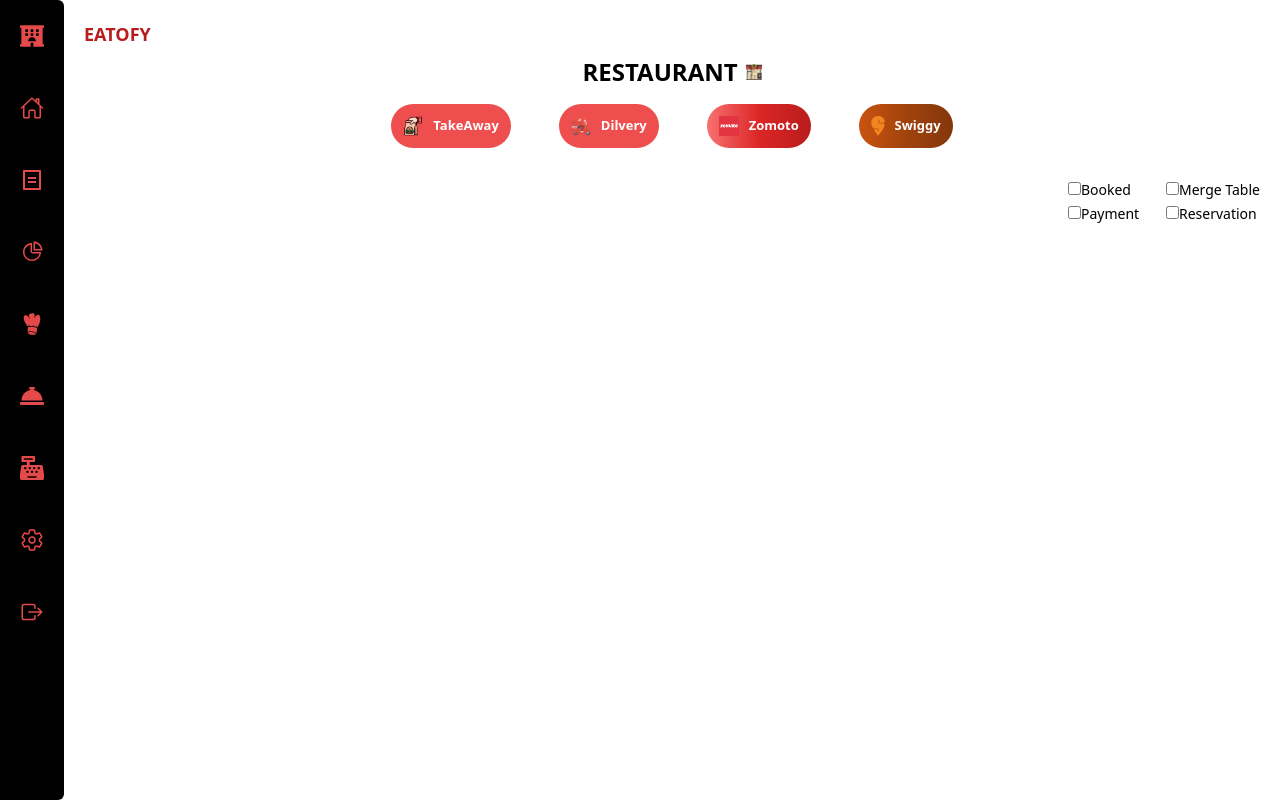
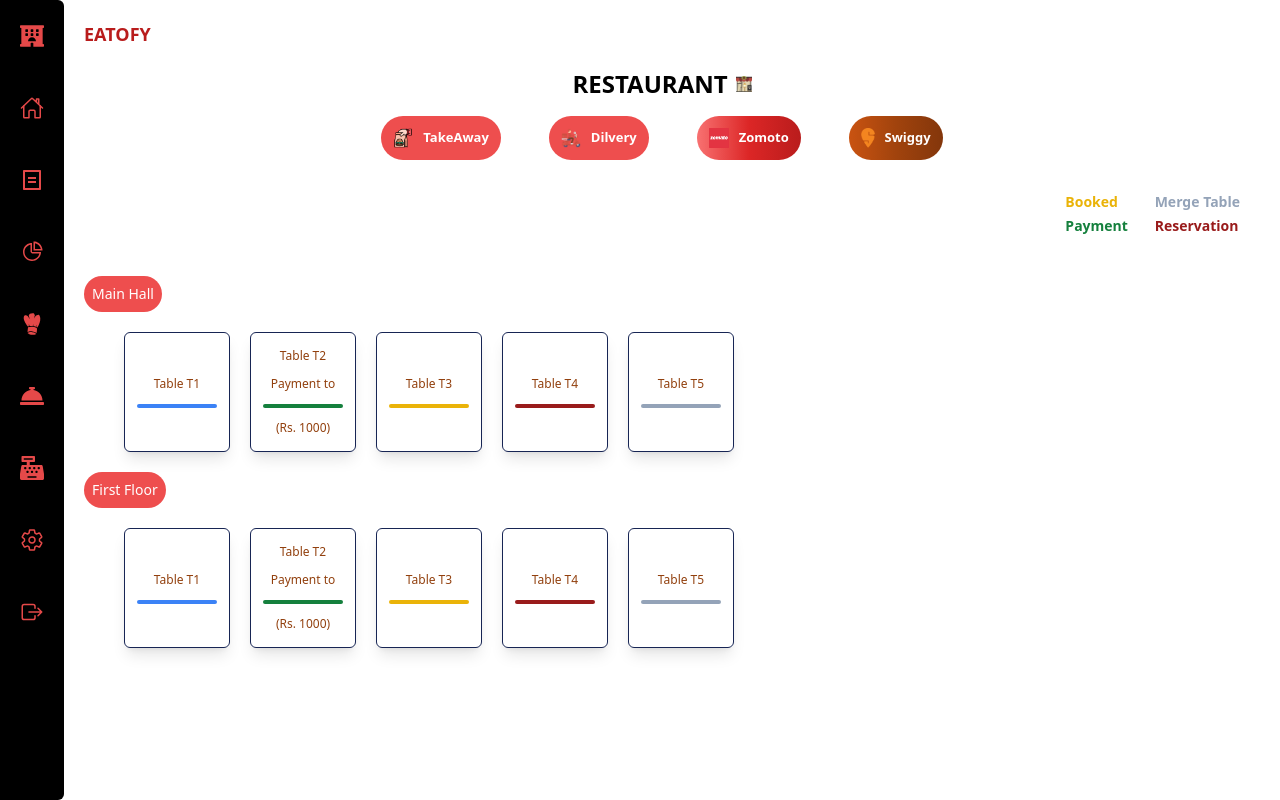
Before and after one commit to saga-r-code/Layout, a React (Create React App) app: page / in a window 1280 px wide. Built offline with nearby package versions, Linux system fonts and the light colour scheme.

Commit message:
upadate and navbar fixing

```diff
--- a/package.json
+++ b/package.json
@@ -9,6 +9,7 @@
     "react": "^18.3.1",
     "react-dom": "^18.3.1",
     "react-icons": "^5.2.1",
+    "react-router-dom": "^6.24.0",
     "react-scripts": "5.0.1",
     "web-vitals": "^2.1.4"
   },
--- a/src/App.js
+++ b/src/App.js
@@ -4,7 +4,7 @@
 
 function App() {
   return (
-   <div className='flex '>
+   <div className='md:flex '>
    <Navbar />
     <Restaurant />
    </div>
--- a/src/Components/Navbar.js
+++ b/src/Components/Navbar.js
@@ -1,4 +1,4 @@
-import React from "react";
+import React, { useState } from "react";
 import { FaHotel } from "react-icons/fa";
 import { IoHomeOutline } from "react-icons/io5";
 import { RiBillLine } from "react-icons/ri";
@@ -8,23 +8,35 @@
 import { FaCashRegister } from 'react-icons/fa';
 import { IoSettingsOutline } from "react-icons/io5";
 import { IoExitOutline } from "react-icons/io5";
+import { MdOutlineMenu } from "react-icons/md";
+import { IoMdClose } from "react-icons/io";
+
 
 const Navbar = () => {
+  const [showNavbar, setShowNavbar] = useState(false);
+
+  const toggleNavbar = () => {
+    setShowNavbar(!showNavbar)
+  };
+
   return (
     <div>
-      <nav>
-        <ul className="flex flex-col items-center gap-6 xl:gap-10 px-4 py-5 bg-black max-w-16 h-screen rounded-e-md">
-          <li><a href="/"><FaHotel  className="text-[#E54949] h-6 w-6  lg:h-7 hover:text-white"/></a></li>
-          <li><a href="/"><IoHomeOutline  className="text-[#E54949] h-6 w-6  lg:h-7 hover:text-white" /></a></li>
-          <li><a href="/"><RiBillLine  className="text-[#E54949] h-6 w-6  lg:h-7 hover:text-white" /></a></li>
-          <li><a href="/"><VscPieChart  className="text-[#E54949] h-6 w-6  lg:h-7 hover:text-white" /></a></li>
-          <li><a href="/"><GiChefToque  className="text-[#E54949] h-6 w-6  lg:h-7 hover:text-white" /></a></li>
-          <li><a href="/"><FaConciergeBell  className="text-[#E54949] h-6 w-6  lg:h-7  hover:text-white" /></a></li>
-          <li><a href="/"><FaCashRegister  className="text-[#E54949] h-6 w-6  lg:h-7  hover:text-white" /></a></li>
-          <li><a href="/"><IoSettingsOutline  className="text-[#E54949] h-6 w-6  lg:h-7  hover:text-white" /></a></li>
-          <li><a href="/"><IoExitOutline  className="text-[#E54949] h-6 w-6  lg:h-7  hover:text-white" /></a></li>
+      <div ><MdOutlineMenu onClick={toggleNavbar} className="text-[#E54949] h-7 w-7 m-2"/></div>
+      <nav className={`fixed left-0 top-0 h-screen md:flex md:flex-col items-center gap-6 xl:gap-10 px-4 py-5 bg-black rounded-e-md ${showNavbar ? 'block' : 'hidden '}`}>
+        <ul className="flex flex-col items-center gap-6 xl:gap-10">
+          <li className="md:hidden"><IoMdClose className="text-[#E54949] h-6 w-6 lg:h-7" onClick={toggleNavbar}/></li>
+          <li><a><FaHotel className="text-[#E54949] h-6 w-6 lg:h-7 hover:text-white"/></a></li>
+          <li><a><IoHomeOutline className="text-[#E54949] h-6 w-6 lg:h-7 hover:text-white" /></a></li>
+          <li><a><RiBillLine className="text-[#E54949] h-6 w-6 lg:h-7 hover:text-white" /></a></li>
+          <li><a><VscPieChart className="text-[#E54949] h-6 w-6 lg:h-7 hover:text-white" /></a></li>
+          <li><a><GiChefToque className="text-[#E54949] h-6 w-6 lg:h-7 hover:text-white" /></a></li>
+          <li><a><FaConciergeBell className="text-[#E54949] h-6 w-6 lg:h-7 hover:text-white" /></a></li>
+          <li><a><FaCashRegister className="text-[#E54949] h-6 w-6 lg:h-7 hover:text-white" /></a></li>
+          <li><a><IoSettingsOutline className="text-[#E54949] h-6 w-6 lg:h-7 hover:text-white" /></a></li>
+          <li><a><IoExitOutline className="text-[#E54949] h-6 w-6 lg:h-7 hover:text-white" /></a></li>
         </ul>
       </nav>
+
     </div>
   );
 };
--- a/src/Components/Restaurant.js
+++ b/src/Components/Restaurant.js
@@ -6,13 +6,11 @@
 import Zomoto from '../Assets/Zomato.png'
 
 const Restaurant = () => {
-  const categoryhandler = () =>{
-    alert("Changes Remaining")
-  }
+
   return (
-    < div className=" w-full h-screen  p-3  lg:p-5 ">
+    < div className="p-5 w-full h-screen md:px-10 py-2 md:py-5 overflow-auto">
       <div className='heading'>
-      <h4 className="text-red-700 text-sm xl:text-lg font-semibold ">EATOFY</h4>
+      <h4 className="text-red-700 text-sm xl:text-lg font-semibold mx-10 mb-5 md:mx-0 ">EATOFY</h4>
       <div className='flex justify-center items-center gap-2 mt-2 lg:mt-2'>
       <h1 className="text-lg lg:text-xl xl:text-2xl font-semibold ">RESTAURANT</h1>
       <img src={Hotel} alt='hotel' className='h-4 inline-block '  />
@@ -21,20 +19,97 @@
 
       <div className='order mt-4 '>
         <ul className='flex flex-wrap sm:gap-x-12 gap-x-4 gap-y-5 justify-center items-center'>
-          <li className='p-3 rounded-full'><img src={courier} alt='courier' className='h-5'/>TakeAway</li>
-          <li className='p-3 rounded-full'><img src={delivery} alt='delivery' className='h-5' />Dilvery</li>
-          <li className='p-3 bg-gradient-to-r from-red-400 via-red-600 to-red-700 rounded-full z-10'><img src={Zomoto} alt='Zomoto' className='h-5' />Zomoto</li>
-          <li className='p-3 bg-gradient-to-r from-[#c95311] via-[#A1430D] to-[#83360B] rounded-full'><img src={Swiggy} alt='Swiggy'className='h-5' />Swiggy</li>
+          <li className='p-2 sm:p-3 rounded-full'><img src={courier} alt='courier' className='h-4 md:h-5'/>TakeAway</li>
+          <li className='p-2 sm:p-3 rounded-full'><img src={delivery} alt='delivery' className='h-4 md:h-5' />Dilvery</li>
+          <li className='p-2 sm:p-3 bg-gradient-to-r from-red-400 via-red-600 to-red-700 rounded-full '><img src={Zomoto} alt='Zomoto' className='h-4 md:h-5' />Zomoto</li>
+          <li className='p-2 sm:p-3 bg-gradient-to-r from-[#c95311] via-[#A1430D] to-[#83360B] rounded-full'><img src={Swiggy} alt='Swiggy'className='h-4 md:h-5' />Swiggy</li>
         </ul>
       </div>
 
     <div className="table-category mt-8 flex justify-end">
-      <ul className='grid grid-cols-2 justify-center items-center gap-1 flex-wrap text-sm '>
-        <div><li><input type='checkbox' onChange={categoryhandler} />Booked</li></div>
-        <div><li><input type='checkbox' onChange={categoryhandler}/>Merge Table</li></div>
-        <div><li><input type='checkbox' onChange={categoryhandler} />Payment</li></div>
-        <div><li><input type='checkbox' onChange={categoryhandler} />Reservation</li></div>
+      <ul className='grid grid-cols-2 justify-center items-center gap-1 flex-wrap text-sm font-semibold'>
+        <li className='text-yellow-500'>Booked</li>
+        <li className='text-slate-400'>Merge Table</li>
+        <li className='text-green-700'>Payment</li>
+        <li className='text-red-800'>Reservation</li>
       </ul>
+    </div>
+
+    <div className="floor flex justify-center flex-col gap-5 mt-10">
+      <div className='main-hall  flex flex-col justify-center items-start'>
+      <h1 className='py-1 px-2 sm:p-2 rounded-full w-fit text-sm text-white'>Main Hall</h1>
+      <div className="cards flex justify-center items-center flex-wrap gap-5 mt-5 text-amber-800 font-medium float-left lg:mx-10">
+
+        <div className="card-1 border border-blue-950 p-1 md:p-3 rounded-md shadow-lg flex flex-col gap-3 justify-center items-center text-xs h-[8em] md:h-[10em]">
+        <p>Table T1</p>
+        <p className="h-[2px] md:h-1 bg-blue-500 rounded-lg w-20"></p>
+        </div>
+
+        <div className="card-2 border border-blue-950 p-1 md:p-3 rounded-md shadow-lg flex flex-col gap-3 justify-center items-center text-xs h-[8em] md:h-[10em]">
+        <p>Table T2</p>
+        <p>Payment to</p>
+        <p className="h-1 bg-green-700 rounded-lg w-20"></p>
+        <p>(Rs. 1000)</p>
+        </div>
+
+        <div className="card-3 border border-blue-950 p-1 md:p-3 rounded-md shadow-lg flex flex-col gap-3 justify-center items-center text-xs h-[8em] md:h-[10em]">
+        <p>Table T3</p>
+        <p className="h-[2px] md:h-1 bg-yellow-500 rounded-lg w-20"></p>
+        </div>
+
+        <div className="card-4 border border-blue-950 p-1 md:p-3 rounded-md shadow-lg flex flex-col gap-3 justify-center items-center text-xs h-[8em] md:h-[10em]">
+        <p>Table T4</p>
+        <p className="h-[2px] md:h-1 bg-red-800 rounded-lg w-20"></p>
+
+        </div>
+
+        <div className="card-4 border border-blue-950 p-1 md:p-3 rounded-md shadow-lg flex flex-col gap-3 justify-center items-center text-xs  h-[8em] md:h-[10em]">
+        <p>Table T5</p>
+        <p className="h-[2px] md:h-1 bg-slate-400 rounded-lg w-20"></p>
+        </div>
+
+      </div>
+
+      </div>
+      {/* Main-hall closing */}
+
+      <div className="first-floor flex flex-col justify-center items-start ">
+      <h1 className='py-1 px-2 sm:p-2 rounded-full w-fit text-sm text-white'>First Floor</h1>
+      <div className="cards flex justify-center items-center flex-wrap gap-5 mt-5 text-amber-800 font-medium float-left lg:mx-10">
+
+        <div className="card-1 border border-blue-950 p-1 md:p-3 rounded-md shadow-lg flex flex-col gap-3 justify-center items-center text-xs h-[8em] md:h-[10em]">
+        <p>Table T1</p>
+        <p className="h-[2px] md:h-1 bg-blue-500 rounded-lg w-20"></p>
+        </div>
+
+        <div className="card-2 border border-blue-950 p-1 md:p-3 rounded-md shadow-lg flex flex-col gap-3 justify-center items-center text-xs h-[8em] md:h-[10em]">
+        <p>Table T2</p>
+        <p>Payment to</p>
+        <p className="h-1 bg-green-700 rounded-lg w-20"></p>
+        <p>(Rs. 1000)</p>
+        </div>
+
+        <div className="card-3 border border-blue-950 p-1 md:p-3 rounded-md shadow-lg flex flex-col gap-3 justify-center items-center text-xs h-[8em] md:h-[10em]">
+        <p>Table T3</p>
+        <p className="h-[2px] md:h-1 bg-yellow-500 rounded-lg w-20"></p>
+        </div>
+
+        <div className="card-4 border border-blue-950 p-1 md:p-3 rounded-md shadow-lg flex flex-col gap-3 justify-center items-center text-xs h-[8em] md:h-[10em]">
+        <p>Table T4</p>
+        <p className="h-[2px] md:h-1 bg-red-800 rounded-lg w-20"></p>
+        </div>
+
+        <div className="card-4 border border-blue-950 p-1 md:p-3 rounded-md shadow-lg flex flex-col gap-3 justify-center items-center text-xs  h-[8em] md:h-[10em]">
+        <p>Table T5</p>
+        <p className="h-[2px] md:h-1 bg-slate-400 rounded-lg w-20"></p>
+        </div>
+
+
+      </div>
+
+      </div>
+      {/* First floor closing */}
+
     </div>
 
     </div>
--- a/src/index.css
+++ b/src/index.css
@@ -28,3 +28,7 @@
     gap: 10px;
     font-weight:bolder;
 }
+
+.floor h1{
+    background-color: #EE4E4E;
+}
```
Also changed, not shown: 1 other file (tests, documents, lock files or other folders).
